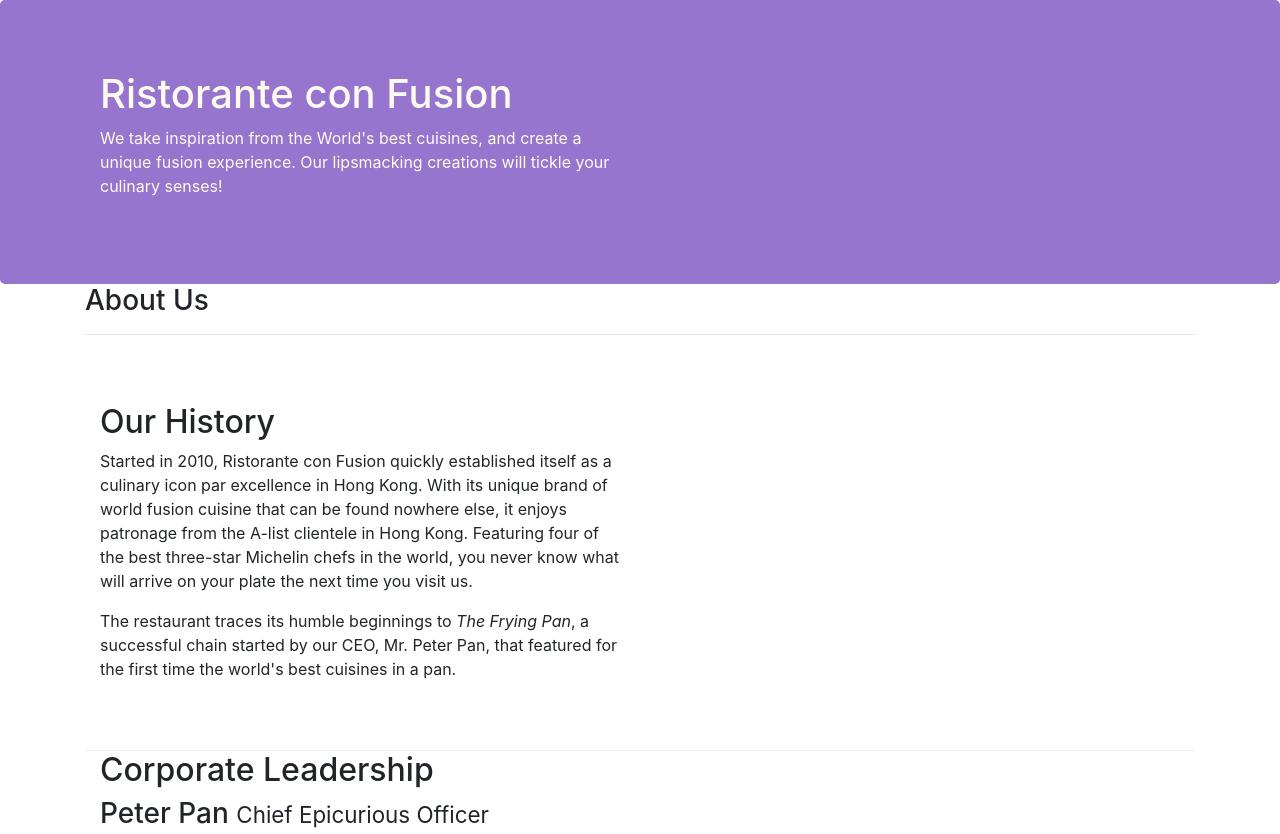
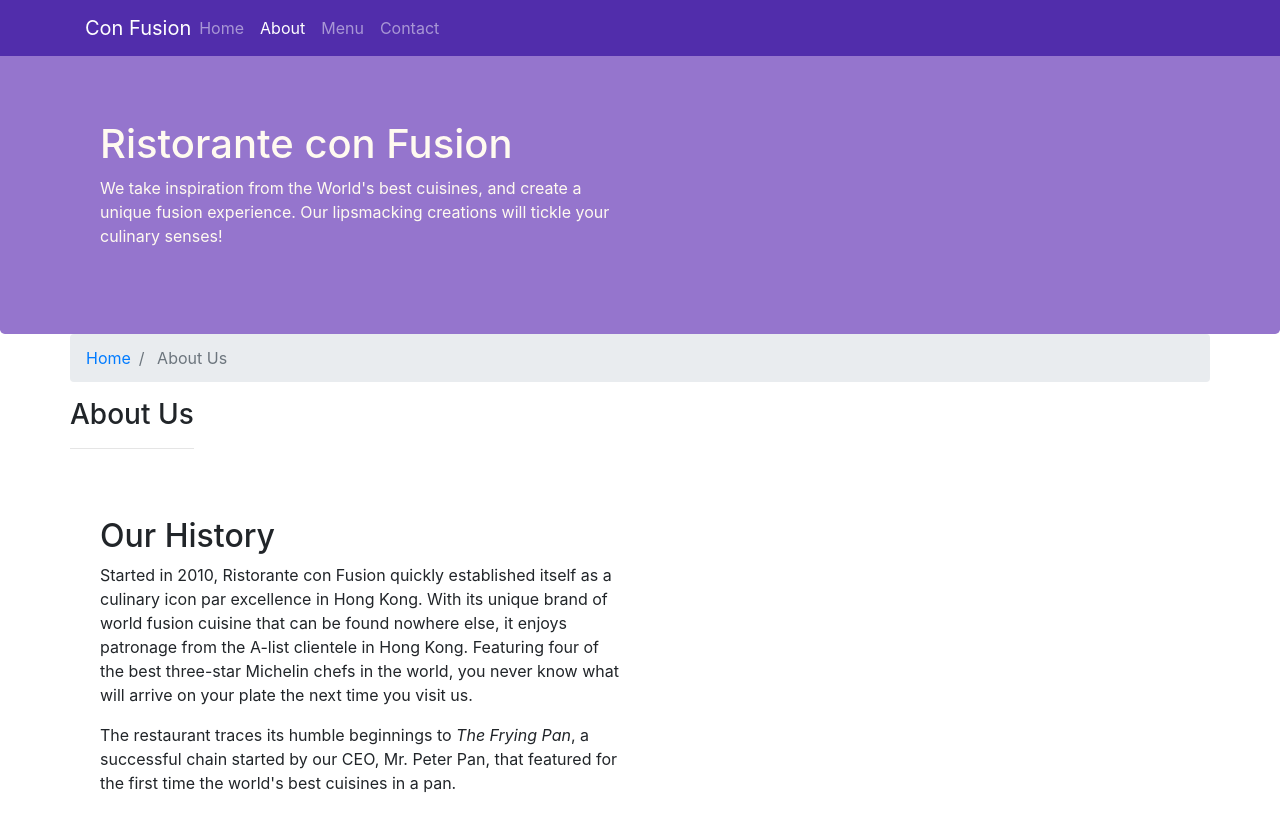
Before and after one commit to JavierHevia/Bootstrap4curso, a website: page aboutus.html in a window 1280 px wide. Shown: the top 834 px of the page. Drawn offline with nearby package versions, Linux system fonts and the light colour scheme.

Commit message:
Navbar and Breadcrumbs

```diff
--- a/aboutus.html
+++ b/aboutus.html
@@ -15,7 +15,22 @@
 </head>
 
 <body>
-
+    <nav class="navbar navbar-dark navbar-expand-sm fixed-top">
+        <div class="container">
+            <button class="navbar-toggler" type="button" data-toggle="collapse" data-target="#Navbar">
+                <span class="navbar-toggler-icon"></span>
+            </button>
+            <a class="navbar-brand mr-auto" href="./index.html">  Con Fusion</a>
+            <div class="collapse navbar-collapse" id="Navbar">
+                <ul class="navbar-nav mr-auto">
+                    <li class="nav-item"><a class="nav-link" href="./index.html">Home</a></li>
+                    <li class="nav-item active"><a class="nav-link" href="#">About</a></li>
+                    <li class="nav-item"><a class="nav-link" href="#">Menu</a></li>
+                    <li class="nav-item"><a class="nav-link" href="#">Contact</a></li>
+                </ul>
+            </div>
+        </div>
+    </nav>
     <header class="jumbotron">
         <div class="container ">
             <div class="row row-header ">
@@ -30,7 +45,11 @@
     </header>
 
     <div class="container">
-        <div>
+        <div class="row">
+            <ol class="col-12 breadcrumb">
+                <li class="breadcrumb-item"> <a href="./index.html">Home</a> </li>
+                <li class="breadcrumb-item active"> About Us </li>
+            </ol>
             <div >
                <h3>About Us</h3>
                <hr>
@@ -70,7 +89,7 @@
                 <div class="col-4 offset-1 col-sm-2">
                     <h5>Links</h5>
                     <ul class="list-unstyled">
-                        <li><a href="#">Home</a></li>
+                        <li><a href="./index.html">Home</a></li>
                         <li><a href="#">About</a></li>
                         <li><a href="#">Menu</a></li>
                         <li><a href="#">Contact</a></li>
--- a/css/styles.css
+++ b/css/styles.css
@@ -30,3 +30,13 @@
     margin: 0px;
     color: #0f0f0f;
 }
+
+body {
+    padding: 50px 0px 0px 0px;
+    z-index: 0;
+}
+
+.navbar-dark{
+    background-color: #512DAB;
+
+}
```
Also changed, not shown: index.html (+17 -1 lines).
